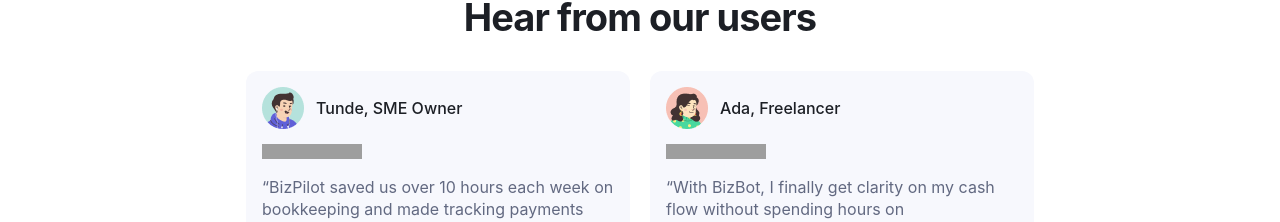
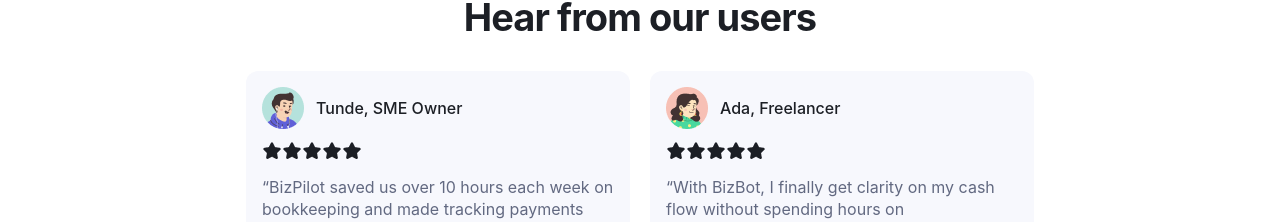
Before and after one commit to Lakaric/Bizpilot, a Next.js app in the folder frontend/: page / in a window 1280 px wide. Shown: the part 6154-6376 px from the top of the page. Built offline with nearby package versions, Linux system fonts and the light colour scheme; grey boxes are pictures that could not be loaded.

Commit message:
Updated all components images and icons

```diff
--- a/frontend/src/components/landing/Testimonials.tsx
+++ b/frontend/src/components/landing/Testimonials.tsx
@@ -78,7 +78,7 @@
                 viewBox="0 0 20 20"
                 fill="none"
                 xmlns="http://www.w3.org/2000/svg"
-                className="mt-0.5 flex-shrink-0"
+                className="mt-0.5 shrink-0"
                 aria-hidden
               >
                 <path
@@ -199,7 +199,7 @@
             {Array.from({ length: rating }).map((_, i) => (
               <span key={i} className="relative h-5 w-5 block">
                 <Image
-                  src="/assets/testimonials/star.svg"
+                  src="/assets/testimonials/star.png"
                   alt=""
                   fill
                   className="object-contain"
```
Also changed, not shown: frontend/public/assets/testimonials/star.png (added).
